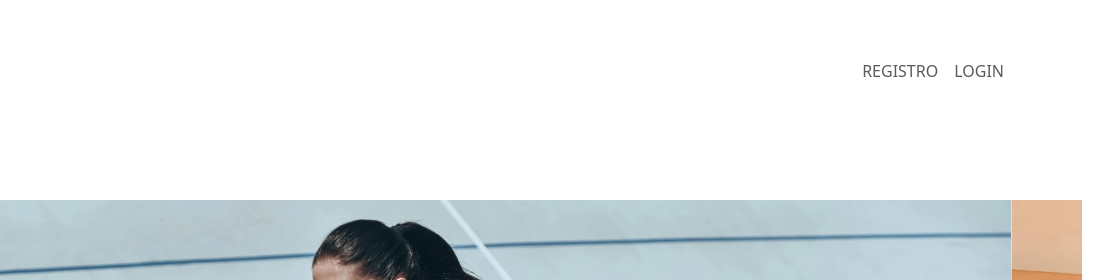
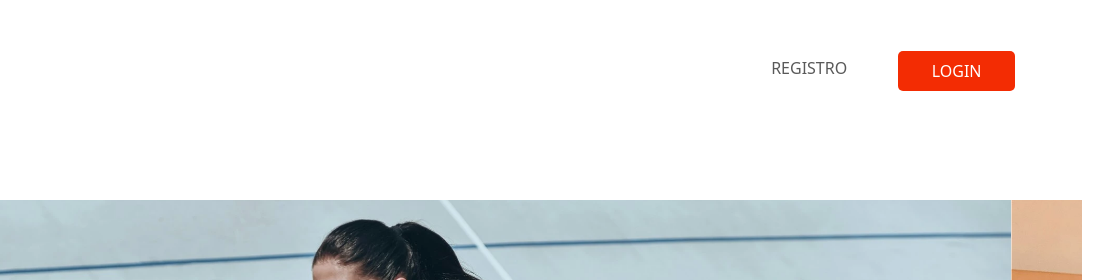
Before and after one commit to Imaginamaria/MujeresFront, a website: page index.html in a window 1280 px wide. Shown: the top 280 px of the page, 186-1280 px from the left. Drawn offline with nearby package versions, Linux system fonts and the light colour scheme.

Commit message:
actualice el home y registro.html

```diff
--- a/index.html
+++ b/index.html
@@ -23,11 +23,12 @@
             </button>
             <div class="collapse navbar-collapse" id="navmenu">
                 <ul class="navbar-nav ms-auto text-white">
-<!--                     <li class="nav-item"><a href="#" class="nav-link" data-bs-toggle="modal" data-bs-target="#register-form">REGISTRO</a></li>
-                    <li class="nav-item"><a href="#" class="nav-link" data-bs-toggle="modal" data-bs-target="#login-form">LOGIN</a></li>
- -->
-                    <li class="nav-item"><a href="registrar.html" class="nav-link">REGISTRO</a></li>
-                    <li class="nav-item"><a href="login.html" class="nav-link">LOGIN</a></li>
+
+                    <li class="nav-item me-3"><a href="registrar.html" class="nav-link btn btn-secondary w-100 me-5  ">REGISTRO</a></li>
+                    <li class="nav-item"><a href="login.html" class="nav-link btn btn-primary w-100  me-5 ">LOGIN</a></li>
+
+
+
 
 
 
--- a/scss/estilos.scss
+++ b/scss/estilos.scss
@@ -39,6 +39,8 @@ ul{
 
 
 }
+
+
 
 .card-text{
 
```
